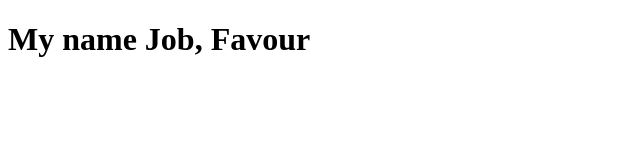
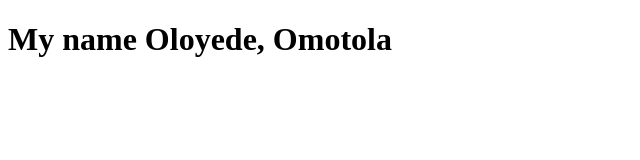
Before and after one commit to LibertyCollege/Student-Second-Term-22-23, a plain HTML site: page index.html in a window 1280 px wide. Shown: the whole page, without its empty margins (0-640 px from the left). Drawn offline with Linux system fonts and the light colour scheme.

Commit message:
first commit of Oloyede, Omotola

```diff
--- a/index.html
+++ b/index.html
@@ -22,9 +22,9 @@
       href="./favicon_io/favicon-16x16.png"
     />
     <link rel="manifest" href="./favicon_io/site.webmanifest" />
-    <title>Job Favour</title>
+    <title>Oloyede Omotola</title>
   </head>
   <body>
-    <h1>My name Job, Favour</h1>
+    <h1>My name Oloyede, Omotola</h1>
   </body>
 </html>
```
Also changed, not shown: 1 other file.
